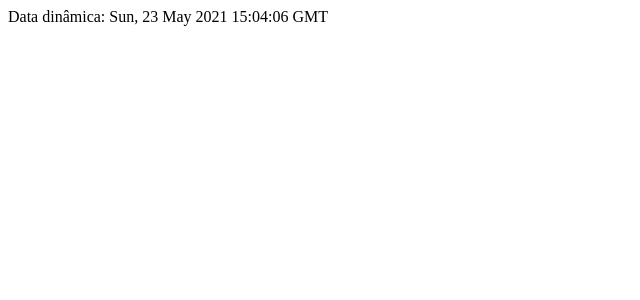
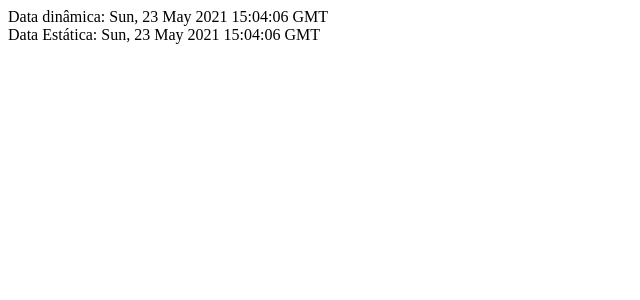
Before and after one commit to lacj2000/firstBackendNext, a Next.js app: page /time in a window 1280 px wide. Shown: the top 300 px of the page, without its empty margins (0-640 px from the left). Built offline with nearby package versions, Linux system fonts and the light colour scheme.

Commit message:
add - getStaticProps on time page

```diff
--- a/pages/time.js
+++ b/pages/time.js
@@ -1,11 +1,27 @@
-const Time = () =>{
+const Time = (props) =>{
   const dynamicDate = new Date();
   const dynamicDateString = dynamicDate.toGMTString();
+
+  const { staticDateString } = props;
+
   return(
     <div>
-      Data dinâmica: {dynamicDateString}
+      <div>Data dinâmica: {dynamicDateString}</div>
+      <div>Data Estática: {staticDateString}</div>
     </div>
   )
 }
 
+export function getStaticProps(){
+  const staticDate = new Date();
+  const staticDateString = staticDate.toGMTString();
+
+  return {
+    props: {
+      staticDateString
+    }
+  }
+}
+
+
 export default Time;
```
